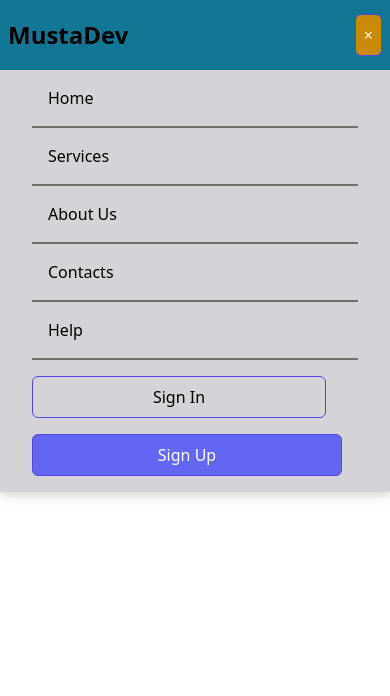
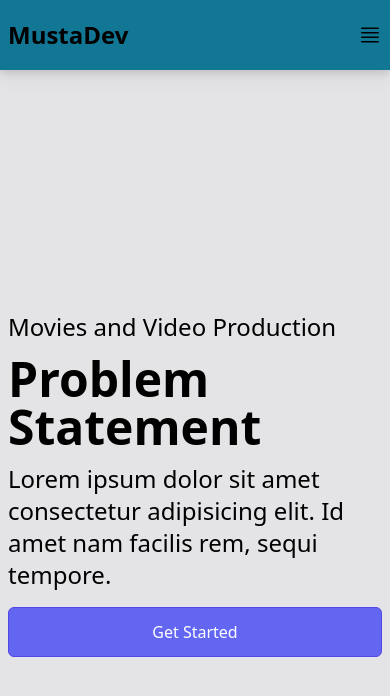
Before and after one commit to Jadoiconic/liblaryManagement, a React (Create React App) app: page / in a window 390 px wide. Shown: the top 696 px of the page. Built offline with nearby package versions, Linux system fonts and the light colour scheme.

Commit message:
creating main section compontnts

```diff
--- a/src/App.js
+++ b/src/App.js
@@ -1,10 +1,12 @@
 import React from 'react'
 import NavBAr from './components/header/header';
+import Container from './components/header/section';
 
 function App() {
   return (
     <>
       <NavBAr />
+      <Container />
     </>
   );
 }
--- a/src/components/header/header.jsx
+++ b/src/components/header/header.jsx
@@ -5,7 +5,7 @@ const NavBAr = () => {
   const [navb, setNav] = React.useState(false)
   const handleClick = () => setNav(!navb)
   return (
-    <nav className='w-screen h-[70px] z-10 bg-[#127795] fixed drop-shadow-lg'>
+    <nav className='w-full h-[70px] z-10 bg-[#127795] sticky top-0 drop-shadow-lg'>
       <div className='px-2 flex justify-between items-center w-full h-full'>
         <div className='flex items-center'>
           <h1 className='text-2xl font-bold sm:text-3xl'>MustaDev</h1>
@@ -22,16 +22,16 @@ const NavBAr = () => {
           <button className='px-8 py-2'>Sign Up</button>
         </div>
         <div className='md:hidden xl:hidden' onClick={handleClick}>
-          {navb ? <svg xmlns="http://www.w3.org/2000/svg" fill="none" viewBox="0 0 24 24" strokeWidth={1.5} stroke="currentColor" className="w-6 h-6">
+          {!navb ? <svg xmlns="http://www.w3.org/2000/svg" fill="none" viewBox="0 0 24 24" strokeWidth={1.5} stroke="currentColor" className="w-6 h-6">
             <path strokeLinecap="round" strokeLinejoin="round" d="M3.75 5.25h16.5m-16.5 4.5h16.5m-16.5 4.5h16.5m-16.5 4.5h16.5" />
           </svg> :
-            <button className="p-2 bg-yellow-600 hover:bg-red-500">&times;</button>
+            <span className="text-bold text-5xl text-yellow-600 hover:text-red-500">&times;</span>
           }
 
         </div>
       </div>
-      {navb ? "" :
-        <ul className='abosolute bg-zinc-300 w-full px-8'>
+
+        <ul className={!navb ? 'hidden' :'abosolute bg-zinc-300 w-full px-8'}>
           <li className='border-b-2 border-[#6d7170] w-full'>Home</li>
           <li className='border-b-2 border-[#6d7170] w-full'>Services</li>
           <li className='border-b-2 border-[#6d7170] w-full'>About Us</li>
@@ -42,7 +42,7 @@ const NavBAr = () => {
             <button className='px-8 py-2'>Sign Up</button>
           </div>
         </ul>
-      }
+
     </nav>
   )
 }
--- /dev/null
+++ b/src/components/header/section.jsx
@@ -0,0 +1,18 @@
+import React from 'react'
+
+const Container = () => {
+    return (
+        <section className='h-screen w-full bg-zinc-200 flex flex-col justify-between'>
+            <div className="grid grid-clos-2 max-w-[1240] m-auto">
+                <div className='flex flex-col justify-center sm:items-start w-full px-2 py-8'>
+                    <p className='text-2xl'>Movies and Video Production</p>
+                    <p className='py-3 text-5xl font-bold'>Problem Statement</p>
+                    <p className='text-2xl'>Lorem ipsum dolor sit amet consectetur adipisicing elit. Id amet nam facilis rem, sequi tempore.</p>
+                    <button className='py-3 px-6 my-4'>Get Started</button>
+                </div>
+            </div>
+        </section>
+    )
+}
+
+export default Container
```
